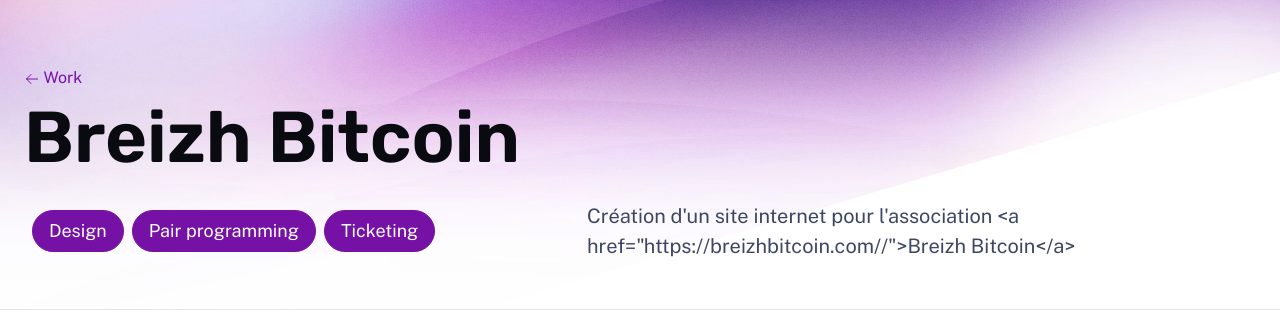
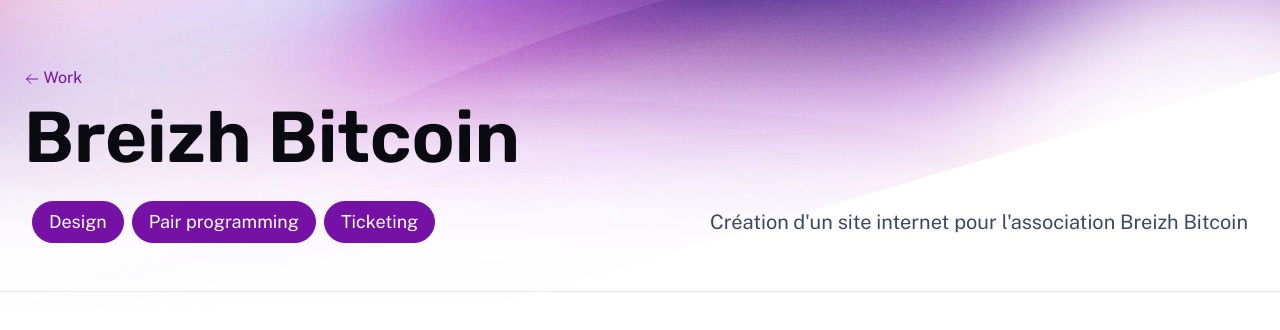
Before and after one commit to thogmaz/portfolio, an Astro site: page /work/breizhbitcoin in a window 1280 px wide. Shown: the part 119-449 px from the top of the page. Built offline with nearby package versions, Linux system fonts and the light colour scheme; Astro itself is replaced by a stand-in of ours.

Commit message:
maj 31/01

```diff
--- a/src/content/work/BreizhBitcoin.md
+++ b/src/content/work/BreizhBitcoin.md
@@ -4,7 +4,7 @@
 img: /assets/BzhBtc.png
 img_alt: Logo Breizh Bitcoin
 description: |
-  Création d'un site internet pour l'association <a href="https://breizhbitcoin.com//">Breizh Bitcoin</a>
+  Création d'un site internet pour l'association Breizh Bitcoin
 tags:
   - Design
   - Pair programming
```
